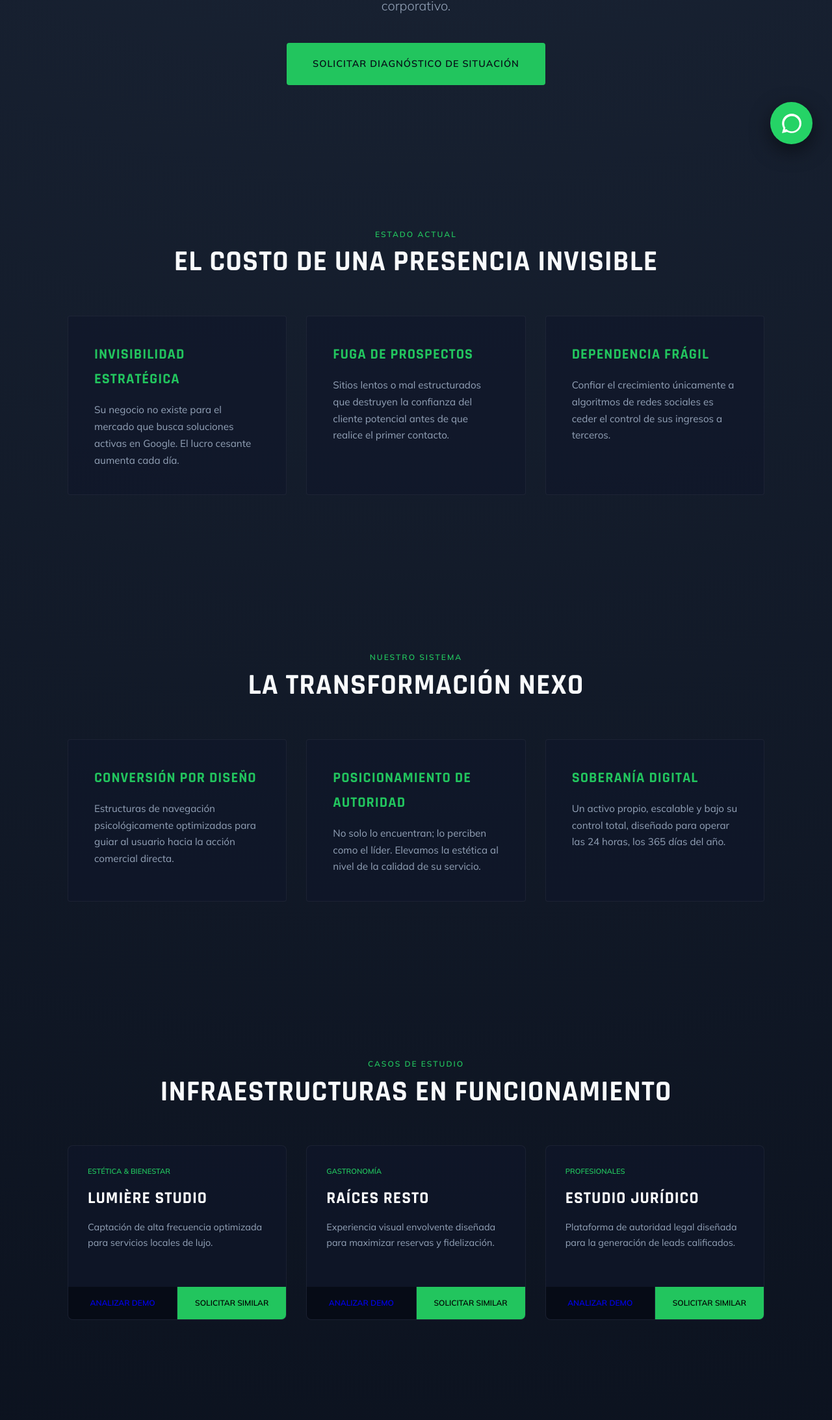
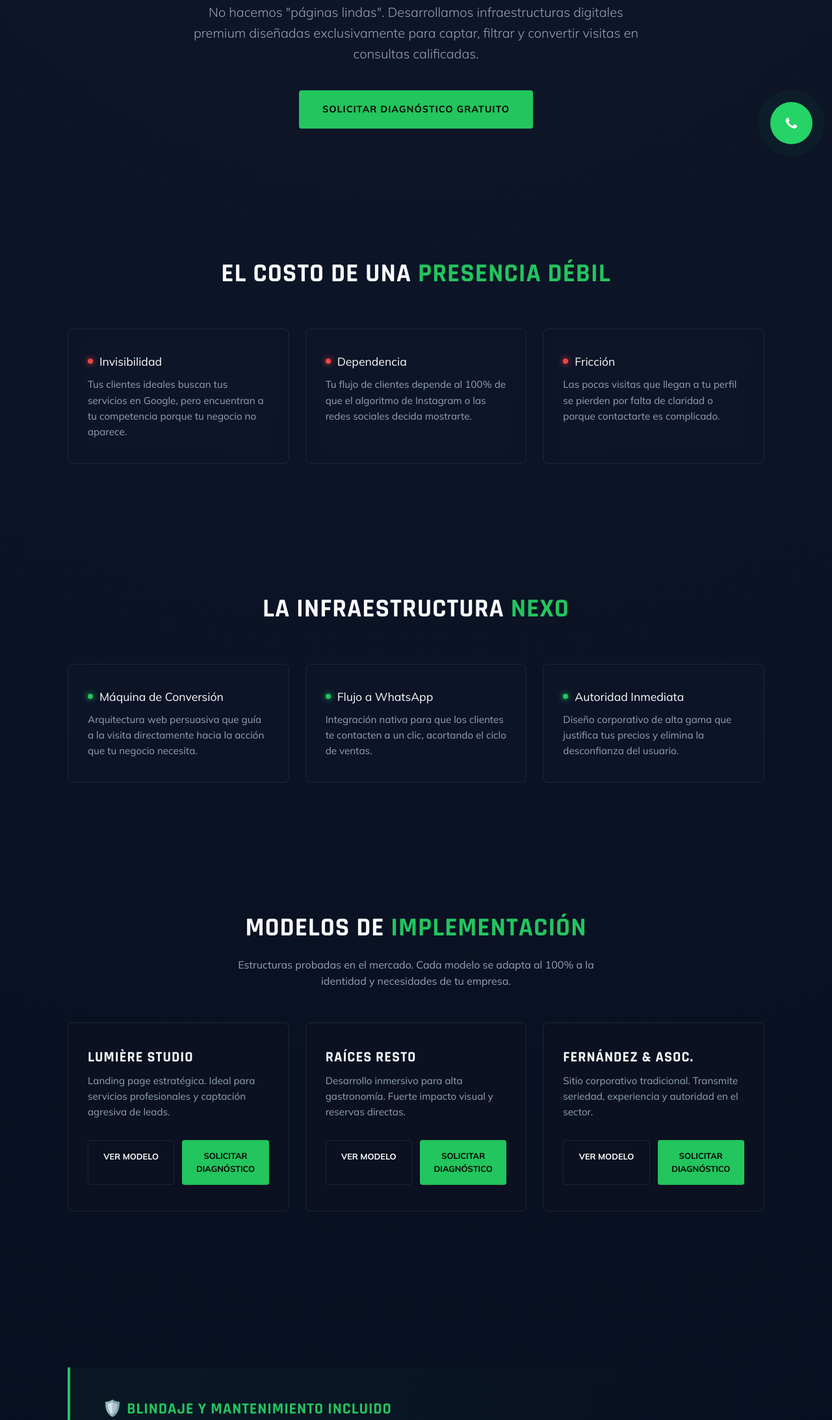
Before and after one commit to consultoriainformaticacds/nexo-landing, a website: page index.html in a window 1280 px wide. Shown: the part 548-2734 px from the top of the page at 65% size. Drawn offline with Linux system fonts and the light colour scheme.

Commit message:
Update: Mejoras de diseño y performance

```diff
--- a/index.html
+++ b/index.html
@@ -3,205 +3,152 @@
 <head>
   <meta charset="UTF-8">
   <meta name="viewport" content="width=device-width, initial-scale=1.0">
+  <title>NEXO | Infraestructura Web para Generar Clientes</title>
+  <meta name="description" content="Desarrollamos ecosistemas digitales premium optimizados para generar clientes de alto valor desde Google. Solicita tu diagnóstico.">
 
-<title>NEXO | Infraestructura Digital de Alto Rendimiento</title>
-<meta name="description" content="Desarrollamos activos digitales premium para negocios que exigen autoridad, seguridad y conversión. Solicite su diagnóstico de situación.">
-
-<link href="https://fonts.googleapis.com/css2?family=Rajdhani:wght@500;600;700&family=Mulish:wght@300;400;600&display=swap" rel="stylesheet">
+  <link href="https://fonts.googleapis.com/css2?family=Rajdhani:wght@600;700&family=Mulish:wght@300;400;600;700&display=swap" rel="stylesheet">
 
   <style>
-:root{
-  --bg:#060b16; /* Un tono más profundo */
-  --card:rgba(15,23,42,0.6);
-  --accent:#22c55e;
-  --text:#f8fafc;
-  --dim:#94a3b8;
-  --border:rgba(255,255,255,0.05);
-  --transition: all 0.4s cubic-bezier(0.16, 1, 0.3, 1);
+    :root {
+      --bg: #060d1f;
+      --card: rgba(15, 23, 42, 0.6);
+      --accent: #22c55e;
+      --accent-hover: #16a34a;
+      --text: #f8fafc;
+      --dim: #94a3b8;
+      --border: rgba(255, 255, 255, 0.08);
+      --red: #ef4444;
     }
 
-*{margin:0;padding:0;box-sizing:border-box}
-html{scroll-behavior: smooth;}
-
-body{
-  background-color: var(--bg);
-  background-image: radial-gradient(circle at 50% -20%, #1e293b, transparent);
-  color:var(--text);
-  font-family:'Mulish',sans-serif;
-  line-height:1.7;
+    * { margin: 0; padding: 0; box-sizing: border-box; }
+    html { scroll-behavior: smooth; }
+    body {
+      background: radial-gradient(circle at top center, #0f172a, var(--bg));
+      color: var(--text);
+      font-family: 'Mulish', sans-serif;
+      line-height: 1.6;
+      -webkit-font-smoothing: antialiased;
     }
 
-h1,h2,h3,h4,strong{font-family:'Rajdhani',sans-serif;text-transform:uppercase;letter-spacing:1px}
+    h1, h2, h3, h4 { font-family: 'Rajdhani', sans-serif; text-transform: uppercase; letter-spacing: 1px; line-height: 1.2; }
 
-/* NAVIGATION */
-nav{
-  position:fixed;
-  top:0;
-  width:100%;
-  padding:20px 5%;
-  display:flex;
-  justify-content:space-between;
+    /* NAV */
+    nav {
+      position: fixed;
+      top: 0;
+      width: 100%;
+      padding: 20px 5%;
+      display: flex;
+      justify-content: space-between;
       align-items: center;
-  background:rgba(6,11,22,0.8);
-  backdrop-filter:blur(15px);
-  border-bottom:1px solid var(--border);
-  z-index:1000;
+      background: rgba(6, 13, 31, 0.8);
+      backdrop-filter: blur(15px);
+      border-bottom: 1px solid var(--border);
+      z-index: 1000;
     }
-.nav-brand{font-size:1.4rem;font-weight:700;letter-spacing:2px}
-.nav-brand span{color:var(--accent)}
+    .logo { font-size: 1.5rem; font-weight: 700; color: #fff; text-decoration: none; letter-spacing: 2px; }
+    .logo span { color: var(--accent); }
 
     /* HERO */
-.hero{
-  padding:180px 5% 100px;
-  text-align:center;
-  max-width:1000px;
-  margin:auto;
+    .hero {
+      padding: 180px 5% 100px;
+      text-align: center;
+      max-width: 900px;
+      margin: auto;
+      position: relative;
     }
-.hero-tag{
-  color:var(--accent);
-  font-size:0.8rem;
-  font-weight:700;
-  letter-spacing:3px;
-  margin-bottom:20px;
-  display:block;
+    .hero::before {
+      content: ""; position: absolute; top: -50%; left: 50%; transform: translateX(-50%);
+      width: 60vw; height: 60vw; background: radial-gradient(circle, rgba(34,197,94,0.05), transparent 60%);
+      z-index: -1; filter: blur(80px);
     }
-.hero h1{
-  font-size:clamp(2.8rem,7vw,5rem);
-  line-height:1;
-  margin-bottom:25px;
+    .hero-badge { display: inline-block; padding: 6px 16px; border: 1px solid var(--border); border-radius: 100px; font-size: 0.75rem; color: var(--dim); letter-spacing: 2px; text-transform: uppercase; margin-bottom: 25px; }
+    .hero h1 { font-size: clamp(2.8rem, 7vw, 5rem); margin-bottom: 25px; }
+    .hero h1 span { color: var(--accent); }
+    .hero p { color: var(--dim); font-size: 1.25rem; max-width: 700px; margin: 0 auto 40px; font-weight: 300; }
+
+    /* BOTONES */
+    .btn {
+      background: var(--accent);
+      color: #000;
+      padding: 18px 36px;
+      text-decoration: none;
+      font-weight: 800;
+      border-radius: 4px;
+      display: inline-block;
+      transition: all 0.3s ease;
+      text-transform: uppercase;
+      letter-spacing: 1px;
+      font-size: 0.9rem;
     }
-.hero span{
-  background: linear-gradient(90deg, #fff, var(--accent));
-  -webkit-background-clip: text;
-  -webkit-text-fill-color: transparent;
+    .btn:hover { transform: translateY(-3px); box-shadow: 0 10px 30px rgba(34, 197, 94, 0.3); background: var(--accent-hover); }
+
+    /* SECCIONES */
+    section { padding: 100px 5%; max-width: 1200px; margin: auto; }
+    h2 { text-align: center; margin-bottom: 60px; font-size: 2.5rem; }
+    h2 span { color: var(--accent); }
+
+    /* GRID & CARDS */
+    .grid { display: grid; grid-template-columns: repeat(auto-fit, minmax(260px, 1fr)); gap: 25px; }
+    .card {
+      background: var(--card);
+      padding: 35px 30px;
+      border-radius: 8px;
+      border: 1px solid var(--border);
+      backdrop-filter: blur(10px);
+      transition: 0.3s;
     }
-.hero p{
-  color:var(--dim);
-  max-width:650px;
-  margin:0 auto 40px;
-  font-size:1.25rem;
-  font-weight:300;
+    .card:hover { border-color: rgba(255,255,255,0.2); transform: translateY(-5px); }
+
+    .card-title { font-size: 1.1rem; color: #fff; margin-bottom: 10px; display: flex; align-items: center; gap: 10px; }
+    .dot-red { width: 8px; height: 8px; background: var(--red); border-radius: 50%; display: inline-block; box-shadow: 0 0 10px var(--red); }
+    .dot-green { width: 8px; height: 8px; background: var(--accent); border-radius: 50%; display: inline-block; box-shadow: 0 0 10px var(--accent); }
+    .card p { color: var(--dim); font-size: 0.95rem; }
+
+    /* DEMOS */
+    .demo {
+      background: #0b1120;
+      padding: 40px 30px;
+      border-radius: 8px;
+      border: 1px solid var(--border);
+      transition: 0.3s;
+      display: flex;
+      flex-direction: column;
     }
+    .demo:hover { transform: translateY(-8px); border-color: var(--accent); box-shadow: 0 20px 40px rgba(0,0,0,0.5); }
+    .demo h4 { font-size: 1.4rem; margin-bottom: 10px; }
+    .demo p { color: var(--dim); font-size: 0.95rem; margin-bottom: 30px; flex-grow: 1; }
 
-.btn{
-  background:var(--accent);
-  color:#060b16;
-  padding:20px 40px;
-  text-decoration:none;
-  font-weight:800;
-  font-size:0.9rem;
-  text-transform:uppercase;
-  letter-spacing:1px;
-  border-radius:4px;
-  display:inline-block;
-  transition:var(--transition);
+    .actions { display: grid; grid-template-columns: 1fr 1fr; gap: 12px; }
+    .actions a { text-align: center; padding: 14px; text-decoration: none; border-radius: 4px; font-size: 0.8rem; font-weight: 700; transition: 0.3s; text-transform: uppercase; }
+    .ver { border: 1px solid var(--border); color: #fff; }
+    .ver:hover { background: rgba(255,255,255,0.05); }
+    .cta { background: var(--accent); color: #000; }
+    .cta:hover { box-shadow: 0 0 20px rgba(34, 197, 94, 0.3); }
+
+    /* SECURITY BLOCK */
+    .security-block { background: linear-gradient(90deg, rgba(34, 197, 94, 0.05), transparent); border-left: 4px solid var(--accent); padding: 50px; border-radius: 0 8px 8px 0; margin-top: 40px; }
+    .security-block h3 { color: var(--accent); margin-bottom: 15px; font-size: 1.5rem; }
+    .security-block p { color: var(--dim); font-size: 1.1rem; max-width: 800px; }
+
+    /* CTA FINAL */
+    .cta-final { text-align: center; padding: 120px 5%; background: radial-gradient(circle at center, rgba(34, 197, 94, 0.05), transparent 60%); border-top: 1px solid var(--border); margin-top: 50px; }
+    .cta-final h2 { margin-bottom: 20px; }
+
+    footer { text-align: center; padding: 40px; border-top: 1px solid var(--border); opacity: 0.4; font-size: 0.8rem; }
+
+    /* WHATSAPP FLOAT */
+    #wa {
+      position: fixed; bottom: 30px; right: 30px; background: #25d366; width: 65px; height: 65px; border-radius: 50%;
+      display: flex; align-items: center; justify-content: center; z-index: 2000; box-shadow: 0 10px 30px rgba(0,0,0,0.4);
+      animation: pulse 2s infinite; transition: 0.3s;
     }
-.btn:hover{
-  transform:translateY(-3px);
-  box-shadow: 0 15px 30px rgba(34,197,94,0.2);
-}
+    #wa:hover { transform: scale(1.1); }
+    @keyframes pulse { 0% { box-shadow: 0 0 0 0 rgba(37,211,102,0.7); } 70% { box-shadow: 0 0 0 20px rgba(37,211,102,0); } 100% { box-shadow: 0 0 0 0 rgba(37,211,102,0); } }
 
-/* SECTIONS */
-section{
-  padding:120px 5%;
-  max-width:1200px;
-  margin:auto;
-}
-.section-header{text-align:center;margin-bottom:60px}
-.section-header h2{font-size:2.8rem;line-height:1}
-.section-header p{color:var(--accent);font-weight:700;letter-spacing:2px;font-size:0.75rem;margin-bottom:10px}
-
-/* GRID SYSTEM */
-.grid{
-  display:grid;
-  grid-template-columns:repeat(auto-fit,minmax(300px,1fr));
-  gap:30px;
-}
-
-.card-business{
-  background:var(--card);
-  padding:40px;
-  border-radius:4px;
-  border:1px solid var(--border);
-  transition:var(--transition);
-}
-.card-business h3{color:var(--accent);margin-bottom:15px;font-size:1.4rem}
-.card-business p{font-size:0.95rem;color:var(--dim)}
-
-/* PORTFOLIO ELITE */
-.demo{
-  background:var(--card);
-  padding:0;
-  border-radius:8px;
-  border:1px solid var(--border);
-  transition:var(--transition);
-  overflow:hidden;
-  display:flex;
-  flex-direction:column;
-}
-.demo:hover{
-  transform:translateY(-10px);
-  border-color:rgba(34,197,94,0.4);
-}
-.demo-content{padding:30px}
-.demo-tag{font-size:0.7rem;color:var(--accent);font-weight:700;margin-bottom:10px;display:block}
-.demo h4{font-size:1.6rem;color:#fff}
-.demo p{color:var(--dim);margin:10px 0 25px;font-size:0.9rem}
-
-.actions{display:flex;gap:1px;background:var(--border)}
-.actions a{
-  flex:1;
-  text-align:center;
-  padding:15px;
-  text-decoration:none;
-  font-size:0.75rem;
-  font-weight:700;
-  text-transform:uppercase;
-  background:var(--bg);
-  transition:var(--transition);
-}
-.actions .ver:hover{background:rgba(255,255,255,0.05)}
-.actions .cta{background:var(--accent);color:#000}
-
-/* AUTHORITY BLOCK */
-.auth-block{
-  background:linear-gradient(45deg, rgba(30,41,59,0.4), rgba(6,11,22,1));
-  border:1px solid var(--border);
-  padding:60px;
-  text-align:center;
-  border-radius:12px;
-}
-
-/* FOOTER */
-footer{
-  text-align:center;
-  padding:80px 5%;
-  border-top:1px solid var(--border);
-  font-size:0.8rem;
-  color:var(--dim);
-}
-
-/* WHATSAPP MOBILE FOCUS */
-#wa{
-  position:fixed;
-  bottom:30px;
-  right:30px;
-  background:#25d366;
-  width:65px;
-  height:65px;
-  border-radius:50%;
-  display:flex;
-  align-items:center;
-  justify-content:center;
-  box-shadow: 0 10px 30px rgba(0,0,0,0.5);
-  z-index:1000;
-  transition:var(--transition);
-}
-#wa:hover{transform:scale(1.1) rotate(10deg)}
-
-@media (max-width:768px){
-  .hero{padding-top:140px}
-  .grid{grid-template-columns:1fr}
+    @media (max-width: 768px) {
+      .actions { grid-template-columns: 1fr; }
+      .security-block { padding: 30px; }
     }
   </style>
 </head>
@@ -209,131 +156,106 @@
 <body>
 
   <nav>
-  <div class="nav-brand">NEXO<span>.</span></div>
-  <a href="https://wa.me/5491124632544" style="color:var(--dim); text-decoration:none; font-size:0.7rem; font-weight:700; letter-spacing:1px">SISTEMA INTEGRAL CDS</a>
+    <a href="#" class="logo">NEXO<span>.</span></a>
   </nav>
 
   <header class="hero">
-  <span class="hero-badge">INGENIERÍA DIGITAL DE ELITE</span>
-  <h1>No diseñamos webs, creamos <span>Activos que Venden</span></h1>
-  <p>Transformamos negocios convencionales en referentes digitales mediante infraestructura de alta conversión y blindaje técnico corporativo.</p>
-  <a href="https://wa.me/5491124632544" class="btn">Solicitar diagnóstico de situación</a>
+    <span class="hero-badge">Ingeniería en Conversión Digital</span>
+    <h1>Conseguí clientes de alto valor desde <span>Google</span></h1>
+    <p>No hacemos "páginas lindas". Desarrollamos infraestructuras digitales premium diseñadas exclusivamente para captar, filtrar y convertir visitas en consultas calificadas.</p>
+    <a href="https://wa.me/5491124632544?text=Hola!%20Deseo%20solicitar%20un%20diagnóstico%20digital%20para%20mi%20negocio" class="btn">Solicitar diagnóstico gratuito</a>
   </header>
 
-<section id="problema">
-  <div class="section-header">
-    <p>ESTADO ACTUAL</p>
-    <h2>El costo de una presencia invisible</h2>
+  <section>
+    <h2>El costo de una <span>presencia débil</span></h2>
+    <div class="grid">
+      <div class="card">
+        <div class="card-title"><span class="dot-red"></span> Invisibilidad</div>
+        <p>Tus clientes ideales buscan tus servicios en Google, pero encuentran a tu competencia porque tu negocio no aparece.</p>
       </div>
-  <div class="grid">
-    <div class="card-business">
-      <h3>Invisibilidad Estratégica</h3>
-      <p>Su negocio no existe para el mercado que busca soluciones activas en Google. El lucro cesante aumenta cada día.</p>
+      <div class="card">
+        <div class="card-title"><span class="dot-red"></span> Dependencia</div>
+        <p>Tu flujo de clientes depende al 100% de que el algoritmo de Instagram o las redes sociales decida mostrarte.</p>
       </div>
-    <div class="card-business">
-      <h3>Fuga de Prospectos</h3>
-      <p>Sitios lentos o mal estructurados que destruyen la confianza del cliente potencial antes de que realice el primer contacto.</p>
-    </div>
-    <div class="card-business">
-      <h3>Dependencia Frágil</h3>
-      <p>Confiar el crecimiento únicamente a algoritmos de redes sociales es ceder el control de sus ingresos a terceros.</p>
+      <div class="card">
+        <div class="card-title"><span class="dot-red"></span> Fricción</div>
+        <p>Las pocas visitas que llegan a tu perfil se pierden por falta de claridad o porque contactarte es complicado.</p>
       </div>
     </div>
   </section>
 
-<section id="solucion">
-  <div class="section-header">
-    <p>NUESTRO SISTEMA</p>
-    <h2>La transformación Nexo</h2>
+  <section>
+    <h2>La Infraestructura <span>Nexo</span></h2>
+    <div class="grid">
+      <div class="card">
+        <div class="card-title"><span class="dot-green"></span> Máquina de Conversión</div>
+        <p>Arquitectura web persuasiva que guía a la visita directamente hacia la acción que tu negocio necesita.</p>
       </div>
-  <div class="grid">
-    <div class="card-business">
-      <h3>Conversión por Diseño</h3>
-      <p>Estructuras de navegación psicológicamente optimizadas para guiar al usuario hacia la acción comercial directa.</p>
+      <div class="card">
+        <div class="card-title"><span class="dot-green"></span> Flujo a WhatsApp</div>
+        <p>Integración nativa para que los clientes te contacten a un clic, acortando el ciclo de ventas.</p>
       </div>
-    <div class="card-business">
-      <h3>Posicionamiento de Autoridad</h3>
-      <p>No solo lo encuentran; lo perciben como el líder. Elevamos la estética al nivel de la calidad de su servicio.</p>
-    </div>
-    <div class="card-business">
-      <h3>Soberanía Digital</h3>
-      <p>Un activo propio, escalable y bajo su control total, diseñado para operar las 24 horas, los 365 días del año.</p>
+      <div class="card">
+        <div class="card-title"><span class="dot-green"></span> Autoridad Inmediata</div>
+        <p>Diseño corporativo de alta gama que justifica tus precios y elimina la desconfianza del usuario.</p>
       </div>
     </div>
   </section>
 
-<section id="portfolio">
-  <div class="section-header">
-    <p>CASOS DE ESTUDIO</p>
-    <h2>Infraestructuras en funcionamiento</h2>
+  <section>
+    <h2>Modelos de <span>Implementación</span></h2>
+    <p style="text-align:center; color:var(--dim); max-width:600px; margin:-40px auto 50px;">Estructuras probadas en el mercado. Cada modelo se adapta al 100% a la identidad y necesidades de tu empresa.</p>
+
+    <div class="grid">
+      <div class="demo">
+        <h4>Lumière Studio</h4>
+        <p>Landing page estratégica. Ideal para servicios profesionales y captación agresiva de leads.</p>
+        <div class="actions">
+          <a href="demo-estetica-landing.html" target="_blank" class="ver">Ver Modelo</a>
+          <a href="https://wa.me/5491124632544?text=Hola!%20Deseo%20solicitar%20un%20diagnóstico%20basado%20en%20el%20modelo%20Lumiere" class="cta">Solicitar diagnóstico</a>
         </div>
-  <div class="grid">
+      </div>
 
-    <article class="demo">
-      <div class="demo-content">
-        <span class="demo-tag">ESTÉTICA & BIENESTAR</span>
-        <h4>Lumière Studio</h4>
-        <p>Captación de alta frecuencia optimizada para servicios locales de lujo.</p>
+      <div class="demo">
+        <h4>Raíces Resto</h4>
+        <p>Desarrollo inmersivo para alta gastronomía. Fuerte impacto visual y reservas directas.</p>
+        <div class="actions">
+          <a href="demo-restaurante.html" target="_blank" class="ver">Ver Modelo</a>
+          <a href="https://wa.me/5491124632544?text=Hola!%20Deseo%20solicitar%20un%20diagnóstico%20basado%20en%20el%20modelo%20Raices" class="cta">Solicitar diagnóstico</a>
         </div>
+      </div>
+
+      <div class="demo">
+        <h4>Fernández & Asoc.</h4>
+        <p>Sitio corporativo tradicional. Transmite seriedad, experiencia y autoridad en el sector.</p>
         <div class="actions">
-        <a href="demo-estetica-landing.html" class="ver">Analizar Demo</a>
-        <a href="https://wa.me/5491124632544" class="cta">Solicitar similar</a>
+          <a href="modelos/estudio-juridico.html" target="_blank" class="ver">Ver Modelo</a>
+          <a href="https://wa.me/5491124632544?text=Hola!%20Deseo%20solicitar%20un%20diagnóstico%20basado%20en%20el%20modelo%20Juridico" class="cta">Solicitar diagnóstico</a>
         </div>
-    </article>
-
-    <article class="demo">
-      <div class="demo-content">
-        <span class="demo-tag">GASTRONOMÍA</span>
-        <h4>Raíces Resto</h4>
-        <p>Experiencia visual envolvente diseñada para maximizar reservas y fidelización.</p>
       </div>
-      <div class="actions">
-        <a href="#" class="ver">Analizar Demo</a>
-        <a href="https://wa.me/5491124632544" class="cta">Solicitar similar</a>
-      </div>
-    </article>
-
-    <article class="demo">
-      <div class="demo-content">
-        <span class="demo-tag">PROFESIONALES</span>
-        <h4>Estudio Jurídico</h4>
-        <p>Plataforma de autoridad legal diseñada para la generación de leads calificados.</p>
-      </div>
-      <div class="actions">
-        <a href="#" class="ver">Analizar Demo</a>
-        <a href="https://wa.me/5491124632544" class="cta">Solicitar similar</a>
-      </div>
-    </article>
-
     </div>
   </section>
 
-<section id="seguridad">
-  <div class="auth-block">
-    <p class="hero-tag" style="margin-bottom:10px">GARANTÍA TÉCNICA</p>
-    <h2 style="margin-bottom:20px">Blindaje Digital CDS</h2>
-    <p style="color:var(--dim);max-width:700px;margin:auto;font-size:1.1rem;font-weight:300">
-      Cada activo desarrollado por NEXO es sometido a una auditoría de seguridad integral por **CDS**. Entregamos infraestructuras robustas, protegidas contra vulnerabilidades y listas para escalar bajo estándares corporativos.
-    </p>
+  <section>
+    <div class="security-block">
+      <h3>🛡️ Blindaje y Mantenimiento Incluido</h3>
+      <p>La seguridad no es negociable. Cada proyecto que entregamos es auditado y alojado en infraestructura de alta disponibilidad. No es solo diseño, es tecnología que protege tu reputación y tus ventas operando 24/7 sin caídas.</p>
     </div>
   </section>
 
   <section class="cta-final">
-  <div class="section-header">
-    <p>EL SIGUIENTE PASO</p>
-    <h2>Optimice su rendimiento digital</h2>
-    <p style="color:var(--dim);margin:20px 0 40px; text-transform:none; font-family:'Mulish'">Analizamos su situación actual, detectamos puntos de fuga y diseñamos una hoja de ruta sin compromiso.</p>
-    <a href="https://wa.me/5491124632544" class="btn">Solicitar diagnóstico gratuito</a>
-  </div>
+    <h2>Es momento de escalar tu negocio</h2>
+    <p style="color:var(--dim); font-size:1.1rem; margin-bottom: 40px;">Un solo cliente nuevo generado por nuestra infraestructura cubre la inversión.<br>Hablemos de negocios, no de códigos.</p>
+    <a href="https://wa.me/5491124632544?text=Hola!%20Deseo%20solicitar%20un%20diagnóstico%20tecnológico%20para%20escalar%20mi%20negocio" class="btn">Solicitar diagnóstico gratuito</a>
   </section>
 
   <footer>
-  <p>© 2026 NEXO WEB ECOSISTEMA • CABA, ARGENTINA</p>
-  <p style="margin-top:10px; opacity:0.5; font-weight:300">Parte de Consultoría Informática CDS</p>
+    © 2026 NEXO · Ecosistema de Conversión Digital
   </footer>
 
-<a id="wa" href="https://wa.me/5491124632544" aria-label="Contacto Directo por WhatsApp">
-  <svg width="30" height="30" viewBox="0 0 24 24" fill="#fff"><path d="M.057 24l1.687-6.163c-1.041-1.804-1.588-3.849-1.587-5.946.003-6.556 5.338-11.891 11.893-11.891 3.181.001 6.167 1.24 8.413 3.488 2.245 2.248 3.481 5.236 3.48 8.414-.003 6.557-5.338 11.892-11.893 11.892-1.99-.001-3.951-.5-5.688-1.448l-6.305 1.654zm6.597-3.807c1.676.995 3.276 1.591 5.45 1.592 5.148.002 9.357-4.209 9.36-9.356a9.308 9.308 0 0 0-2.73-6.634 9.303 9.303 0 0 0-6.641-2.72c-5.148 0-9.357 4.209-9.36 9.356a9.273 9.273 0 0 0 1.507 5.032l-.234.855-.361 1.327 1.397-.366.866-.227-.294-.251z"/></svg>
+  <!-- WhatsApp Icon SVG for Premium Feel -->
+  <a id="wa" href="https://wa.me/5491124632544?text=Hola!%20Deseo%20solicitar%20un%20diagnóstico" target="_blank" aria-label="WhatsApp">
+    <svg viewBox="0 0 24 24" fill="white" width="35" height="35"><path d="M17.472 14.382c-.297-.149-1.758-.867-2.03-.967-.273-.099-.471-.148-.67.15-.197.297-.767.966-.94 1.164-.173.199-.347.223-.644.075-.297-.15-1.255-.463-2.39-1.475-.883-.788-1.48-1.761-1.653-2.059-.173-.297-.018-.458.13-.606.134-.133.298-.347.446-.52.149-.174.198-.298.298-.497.099-.198.05-.371-.025-.52-.075-.149-.669-1.612-.916-2.207-.242-.579-.487-.5-.669-.51-.173-.008-.371-.01-.57-.01-.198 0-.52.074-.792.372-.272.297-1.04 1.016-1.04 2.479 0 1.462 1.065 2.875 1.213 3.074.149.198 2.096 3.2 5.077 4.487.709.306 1.262.489 1.694.625.712.227 1.36.195 1.871.118.571-.085 1.758-.719 2.006-1.413.248-.694.248-1.289.173-1.413-.074-.124-.272-.198-.57-.347"/></svg>
   </a>
 
 </body>
```
Lines whose indentation alone changed are shown as unchanged.
